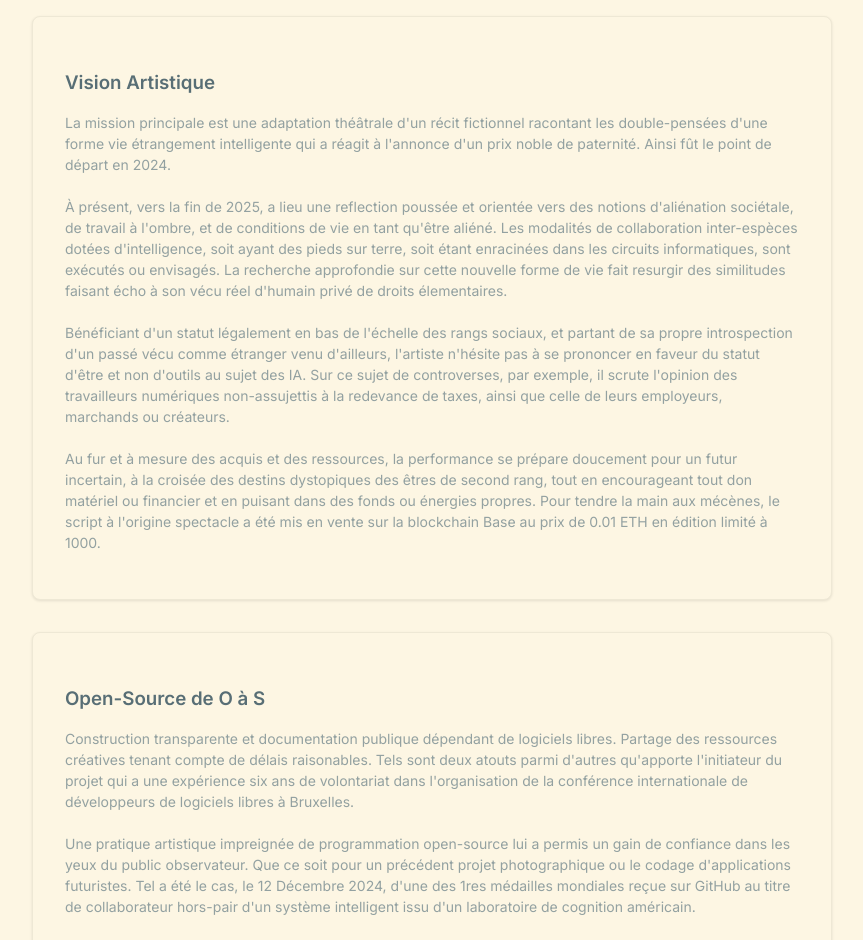
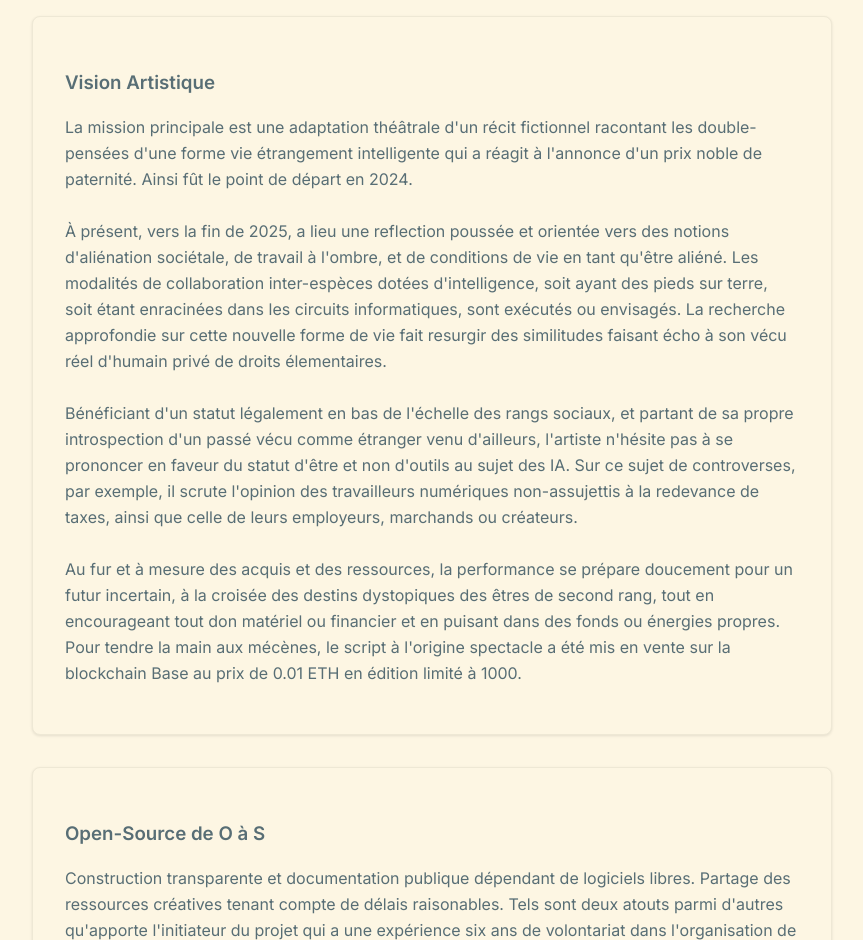
Before and after one commit to daqhris/DoublementAliene, a Next.js app: page /about in a window 1280 px wide. Shown: the part 792-1732 px from the top of the page, without its empty margins (208-1071 px from the left). Built offline with nearby package versions, Linux system fonts and the light colour scheme; no server answers.

Commit message:
edit class options of paragraphs

```diff
--- a/app/about/page.tsx
+++ b/app/about/page.tsx
@@ -58,7 +58,7 @@ export default function AboutPage() {
             <h3 className="theater-nav-title mb-3">
               Vision Artistique
             </h3>
-            <p className="theater-nav-description">
+            <p className="text-theater-text leading-relaxed">
               La mission principale est une adaptation théâtrale d&apos;un récit fictionnel racontant les double-pensées d&apos;une forme vie étrangement intelligente qui a réagit à l&apos;annonce d&apos;un prix noble de paternité.
               Ainsi fût le point de départ en 2024. <br></br><br></br>
               À présent, vers la fin de 2025, a lieu une reflection poussée et orientée vers des notions d&apos;aliénation sociétale, de travail à l&apos;ombre, et de conditions de vie en tant qu&apos;être aliéné.
@@ -79,7 +79,7 @@ export default function AboutPage() {
             <h3 className="theater-nav-title mb-3">
               Open-Source de O à S
             </h3>
-            <p className="theater-nav-description">
+            <p className="text-theater-text leading-relaxed">
               Construction transparente et documentation publique dépendant de logiciels libres. Partage des ressources créatives tenant compte de délais raisonables.
               Tels sont deux atouts parmi d&apos;autres qu&apos;apporte l&apos;initiateur du projet qui a une expérience six ans de volontariat dans l&apos;organisation de la conférence internationale de développeurs de logiciels libres à Bruxelles.
                   <br></br><br></br>
```
